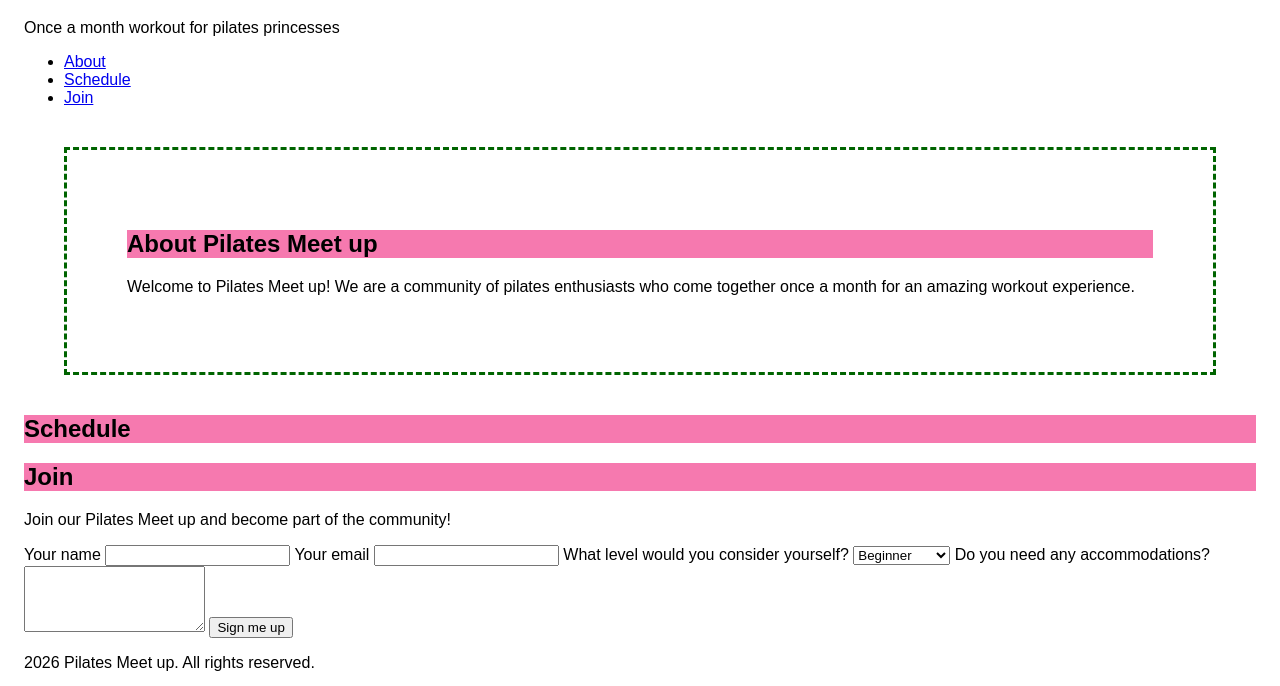
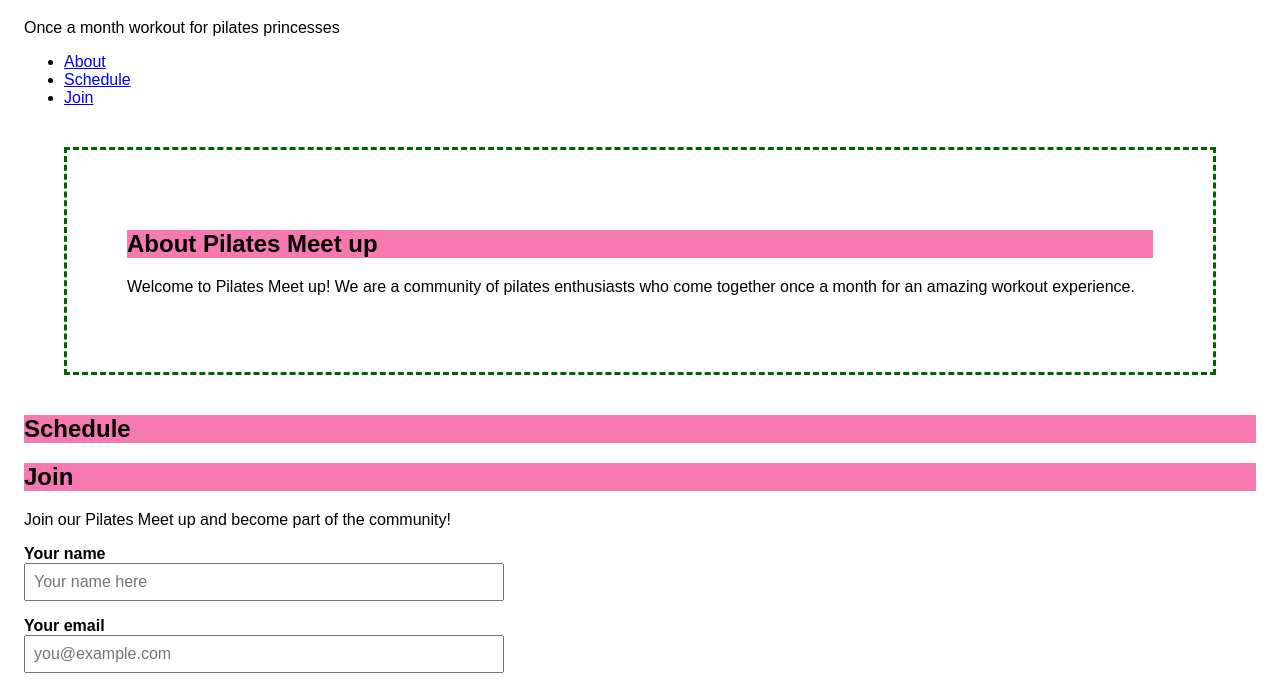
Before and after one commit to BabySodaCodex/signup-page-new, a plain HTML site: page index.html in a window 1280 px wide. Shown: the part 61-747 px from the top of the page. Drawn offline with Linux system fonts and the light colour scheme.

Commit message:
style the form

```diff
--- a/index.html
+++ b/index.html
@@ -36,10 +36,10 @@
         <p>Join our Pilates Meet up and become part of the community!</p>
        <form>
   <label for="name">Your name</label>
-  <input type="text" id="name" name="name" required>
+  <input type="text" id="name" name="name" placeholder="Your name here" required>
 
   <label for="email">Your email</label>
-  <input type="email" id="email" name="email" required>
+  <input type="email" id="email" name="email" placeholder="you@example.com" required>
 
    <label for="session">What level would you consider yourself?</label>
   <select id="interests" name="interests">
@@ -49,7 +49,7 @@
 </select>
 
 <label for="message">Do you need any accommodations?</label>
-  <textarea id="message" name="message" rows="4"></textarea>
+  <textarea id="message" name="message" placeholder="(optional)" rows="5"></textarea>
 
   <button type="submit">Sign me up</button>
 </form>
--- a/style.css
+++ b/style.css
@@ -1,3 +1,7 @@
+* {
+  box-sizing: border-box;
+}
+
 html {
   scroll-behavior: smooth;
 }
@@ -22,3 +26,22 @@ h2 { background-color: #F679AF;
   padding: 60px;
   margin: 40px;
 }
+
+label {
+  display: block;
+  margin-top: 16px;
+  font-weight: bold;
+}
+
+input, select, textarea {
+  width: 100%;
+  max-width: 30rem;
+  padding: 8px;
+  font: inherit;
+}
+
+button {
+  margin-top: 16px;
+  padding: 10px 20px;
+  font: inherit;
+}
```
